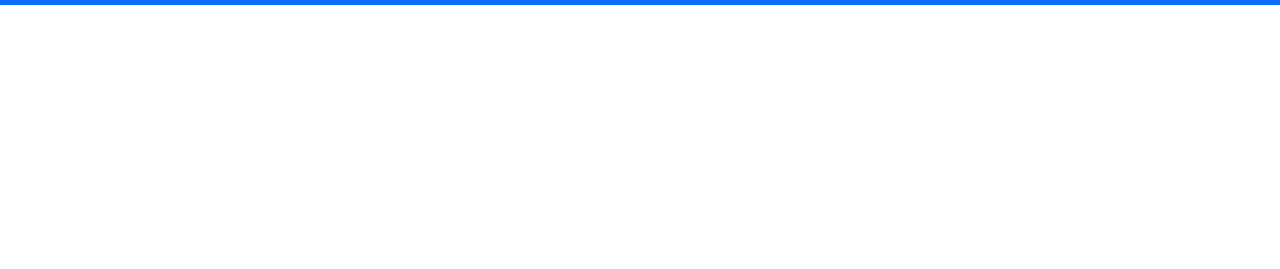
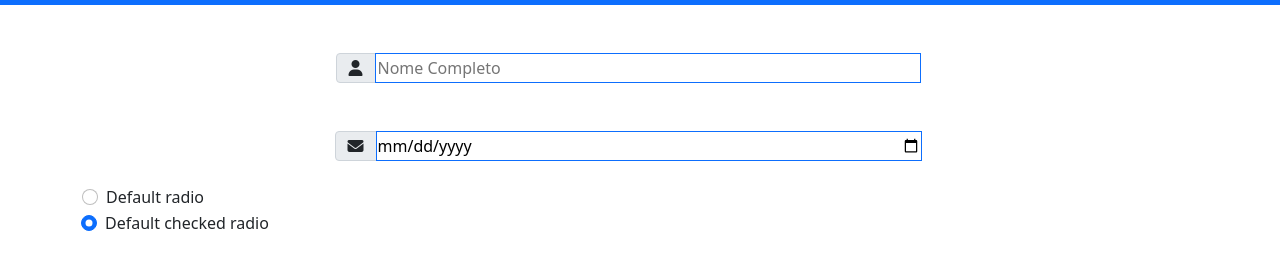
Before and after one commit to falkAnonymous/Site-clone-senac, a plain HTML site: page html/paginaForm.html in a window 1280 px wide. Shown: the part 315-584 px from the top of the page. Drawn offline with Linux system fonts and the light colour scheme; files whose address does not match are found by name.

Commit message:
fAZENDO FORMULARIO

```diff
--- a/css/style.css
+++ b/css/style.css
@@ -48,3 +48,9 @@ td{
     padding: 2px;
     border: solid 1px rgb(58, 65, 52);
 }
+/*---------------------------*/
+/*Formulario*/
+.form1{
+    width: 50%;
+    margin-left: 5%;
+}
--- a/html/paginaForm.html
+++ b/html/paginaForm.html
@@ -34,10 +34,44 @@
             </nav>
         </div>
     </header>
-    <main>
+    <main class="container">
+        <form action="" class="mt-4 row">
 
+            <div class="row d-flex flex-column">
+
+                <div class=" col input-group mt-4 mb-4 justify-content-center">
+                    <i class="input-group-text fa-solid fa-user"></i>
+                    <input type="text" class="form1 border border-primary" placeholder="Nome Completo">
+                </div>
+
+                <div class="col">
+                    <div class="input-group mt-4 mb-4 justify-content-center">
+                        <i class="input-group-text fa-solid fa-envelope"></i>
+                        <input type="date" class="form1 border border-primary">
+                    </div>
+                </div>
+
+                <div class=" col input-group justify-content-center align-self-center flex-column">
+                    <div class="form-check">
+                        <input class="form-check-input" type="radio" name="flexRadioDefault" id="flexRadioDefault1">
+                        <label class="form-check-label" for="flexRadioDefault1">
+                          Default radio
+                        </label>
+                      </div>
+                      <div class="form-check">
+                        <input class="form-check-input" type="radio" name="flexRadioDefault" id="flexRadioDefault2" checked>
+                        <label class="form-check-label" for="flexRadioDefault2">
+                          Default checked radio
+                        </label>
+                      </div>
+                </div>
+
+
+            </div>
+        </form>
     </main>
 </body>
 <script src="js/bootstrap.bundle.min.js"></script>
+<script src="https://kit.fontawesome.com/b696377c01.js" crossorigin="anonymous"></script>
 
 </html>
```
Also changed, not shown: index.html (+10 -10 lines).
